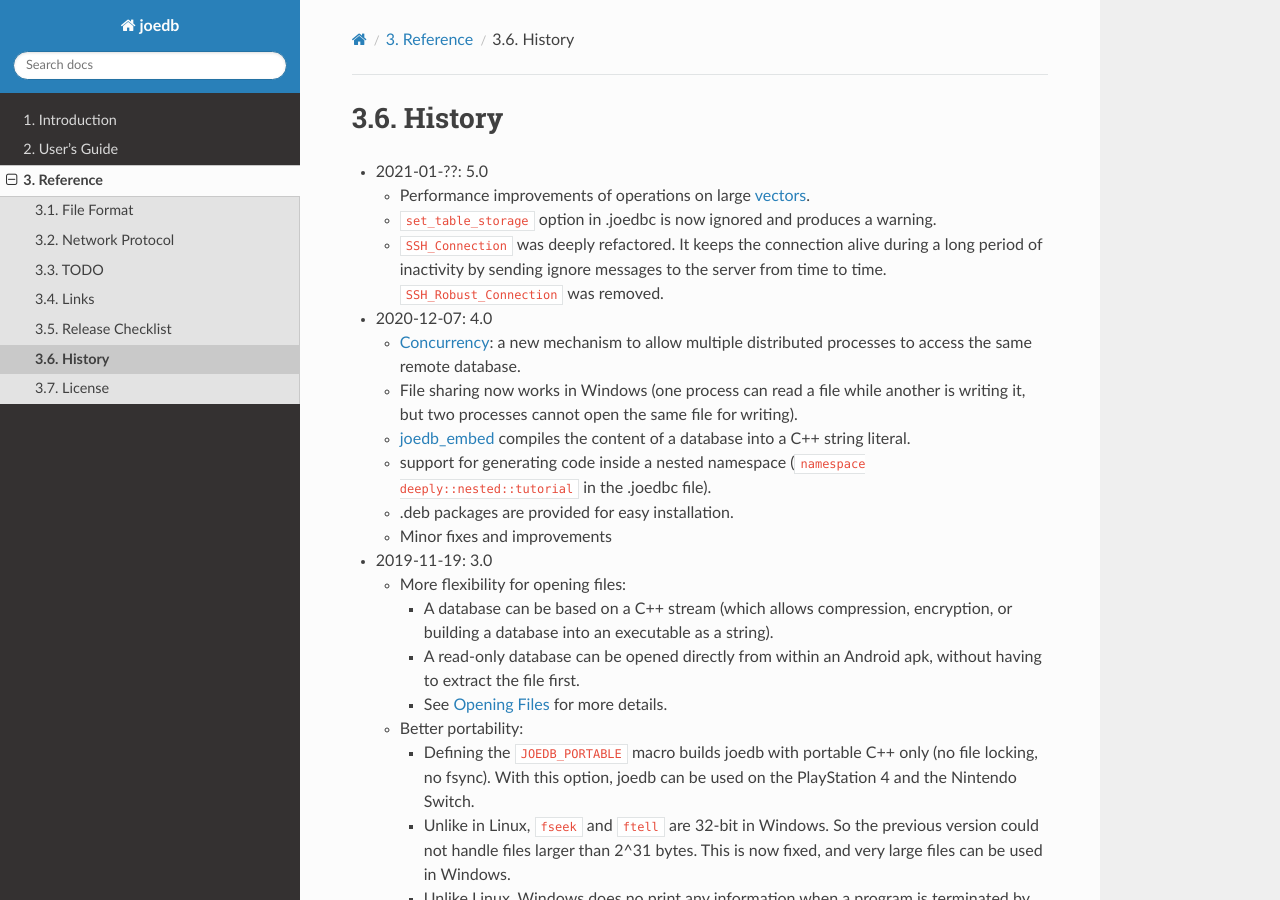
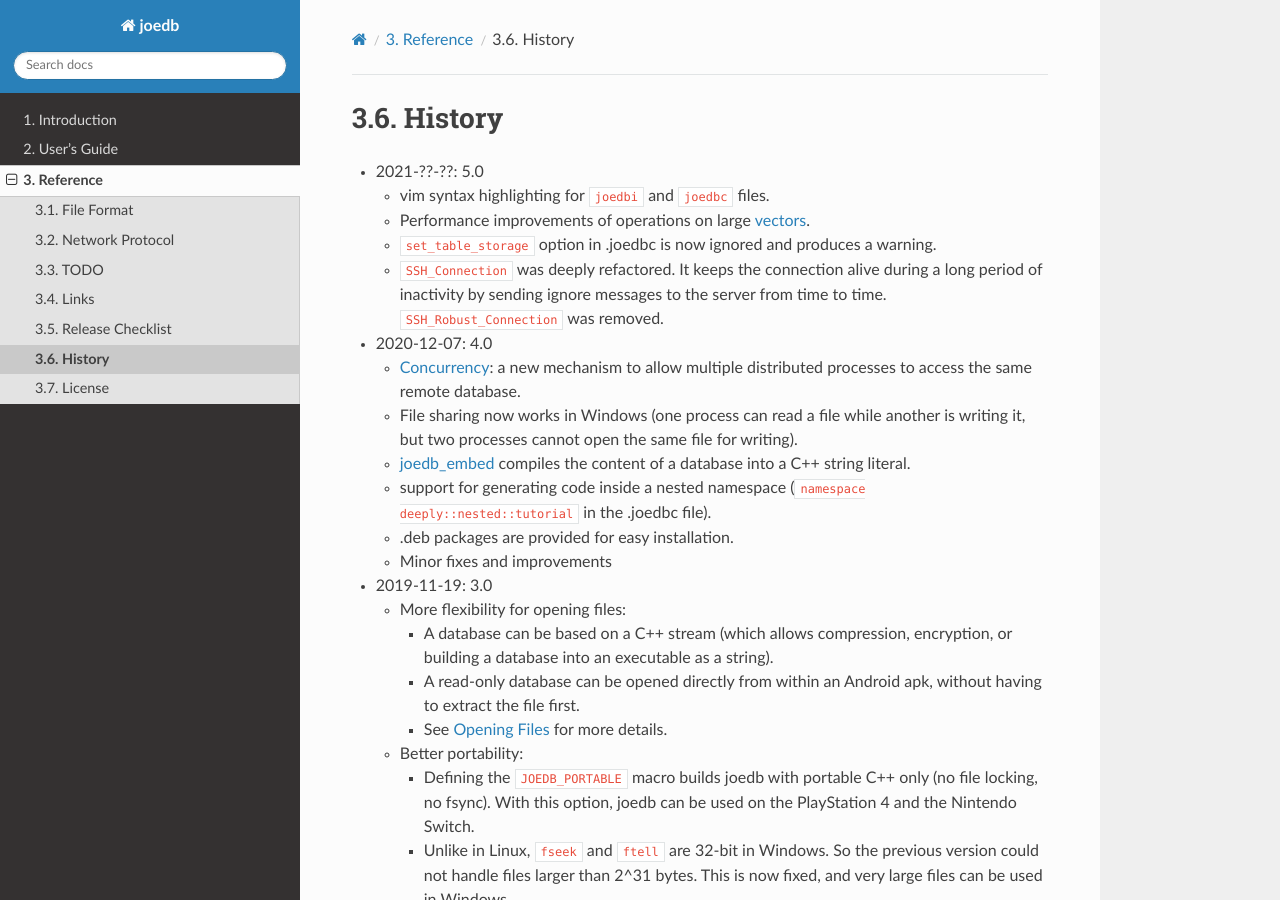
Before and after one commit to Remi-Coulom/joedb, a Sphinx documentation site: the page built from doc/source/history.rst, in a window 1280 px wide and 900 px high. Built offline with Sphinx 7.4.7 and the Read the Docs theme 2.0.0, drawn with Linux system fonts in a browser that asks for light colours; formulas are drawn with MathJax 3.

Commit message:
syntax is historical

```diff
--- a/doc/source/history.rst
+++ b/doc/source/history.rst
@@ -1,8 +1,9 @@
 History
 =======
 
-- 2021-01-??: 5.0
+- 2021-??-??: 5.0
 
+  - vim syntax highlighting for ``joedbi`` and ``joedbc`` files.
   - Performance improvements of operations on large :doc:`vectors <vectors>`.
   - ``set_table_storage`` option in .joedbc is now ignored and produces a warning.
   - ``SSH_Connection`` was deeply refactored. It keeps the connection alive
```
